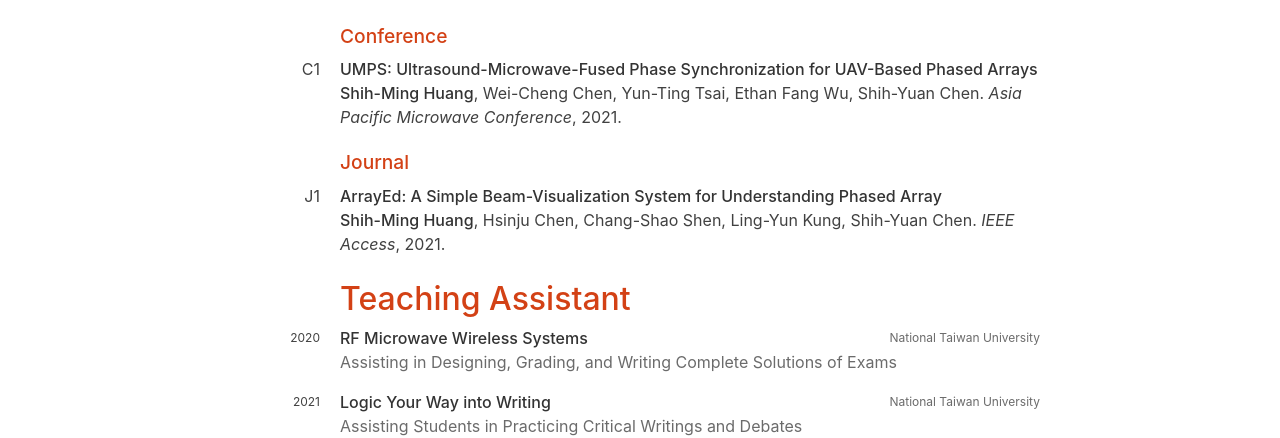
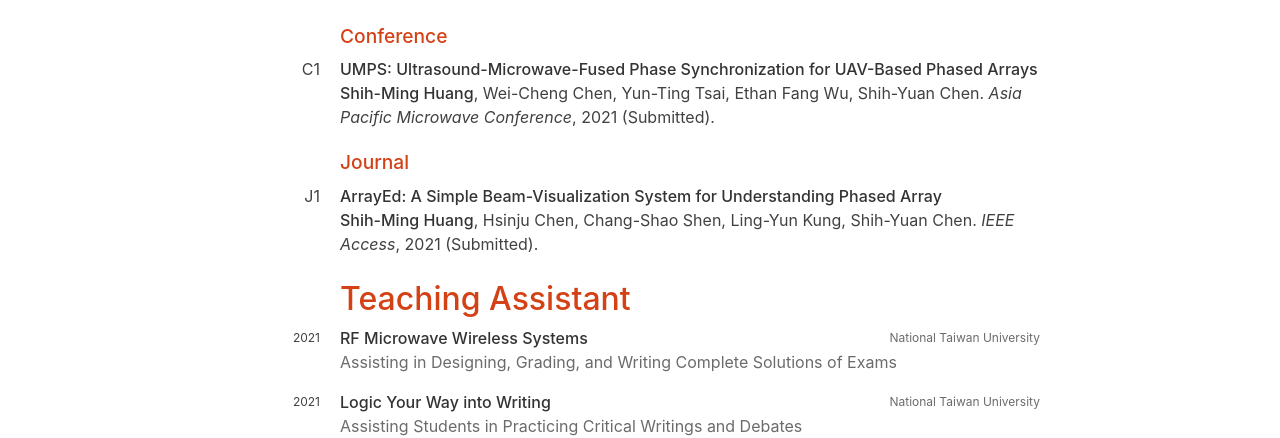
Before and after one commit to Shih-Ming/mypage, a Jekyll site: the page built from cv.html, in a window 1280 px wide. Shown: the part 1014-1452 px from the top of the page. Built offline with Jekyll 4.4.1, drawn with Linux system fonts in a browser that asks for light colours.

Commit message:
update cv.html

```diff
--- a/_data/teaching.yml
+++ b/_data/teaching.yml
@@ -1,7 +1,7 @@
 - title: "RF Microwave Wireless Systems"
   location: National Taiwan University
   url: https://nol.ntu.edu.tw/nol/coursesearch/print_table.php?course_id=901%2031100&class=&dpt_code=9010&ser_no=43876&semester=110-1&lang=CH
-  year: 2020
+  year: 2021
   description: Assisting in Designing, Grading, and Writing Complete Solutions of Exams
 
 - title: "Logic Your Way into Writing"
--- a/cv.html
+++ b/cv.html
@@ -78,7 +78,7 @@ My research interest focuses on novel applications of microwave systems. I am cu
         <strong class="fill">{% if pub.pdf %}<a href="{{ pub.pdf }}">{{ pub.title }}</a>{% else %}{{ pub.title }}{%endif%}</strong>
         <div>
           {% for author in pub.authors %}{% include person person=author %}{% unless forloop.last %}, {% endunless %}{% endfor %}.
-          {% if pub.venue or pub.description %}<i>{% if pub.description %}{{ pub.description | markdownify | remove: '<p>' | remove: '</p>' }}{% endif %}{{ pub.venue }}</i>{% if pub.venue %},{% endif %} {% endif %}{{ pub.year }}.
+          {% if pub.venue or pub.description %}<i>{% if pub.description %}{{ pub.description | markdownify | remove: '<p>' | remove: '</p>' }}{% endif %}{{ pub.venue }}</i>{% if pub.venue %},{% endif %} {% endif %}{{ pub.year }} ({{ pub.status }}).
 
           {% if pub.link or pub.pdf or pub.video or pub.blog or pub.slides or pub.doi %}
             <div class="extra-links">
```
